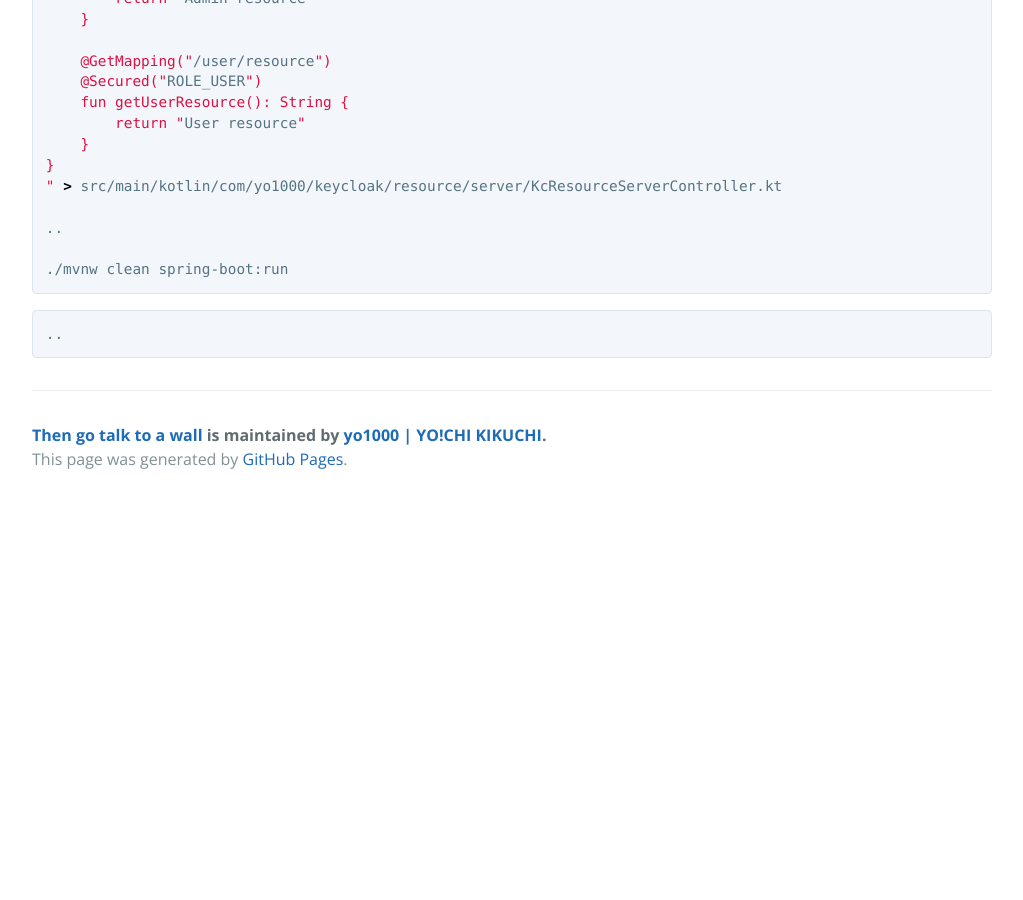
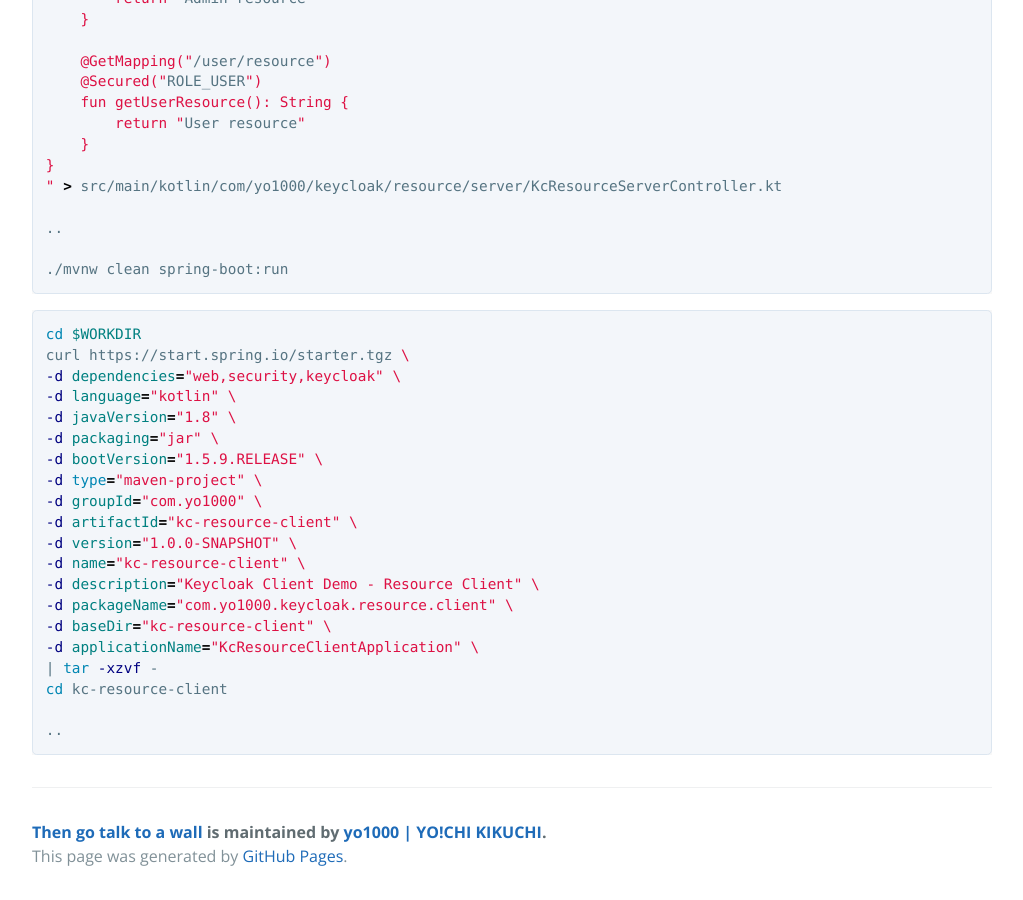
Before and after one commit to yo1000/blog.yo1000.com, a Jekyll site: the page built from _posts/2017-12-18-keycloak-demo.md, in a window 1280 px wide and 900 px high, scrolled down 7633 px. Shown: the whole window, without its empty margins (224-1247 px from the left). Built offline with Jekyll 4.4.1, drawn with Linux system fonts in a browser that asks for light colours; our own code applies the rules of GitHub Pages for plain Markdown files; before the commit the page ends 8136 px from its top, so only the background shows below that.

Commit message:
Update 2017-12-18-keycloak-demo.md

````diff
--- a/_posts/2017-12-18-keycloak-demo.md
+++ b/_posts/2017-12-18-keycloak-demo.md
@@ -364,5 +364,24 @@ class KcResourceServerController {
 ```
 
 ```bash
+cd $WORKDIR
+curl https://start.spring.io/starter.tgz \
+-d dependencies="web,security,keycloak" \
+-d language="kotlin" \
+-d javaVersion="1.8" \
+-d packaging="jar" \
+-d bootVersion="1.5.9.RELEASE" \
+-d type="maven-project" \
+-d groupId="com.yo1000" \
+-d artifactId="kc-resource-client" \
+-d version="1.0.0-SNAPSHOT" \
+-d name="kc-resource-client" \
+-d description="Keycloak Client Demo - Resource Client" \
+-d packageName="com.yo1000.keycloak.resource.client" \
+-d baseDir="kc-resource-client" \
+-d applicationName="KcResourceClientApplication" \
+| tar -xzvf -
+cd kc-resource-client
+
 ..
 ```
````
